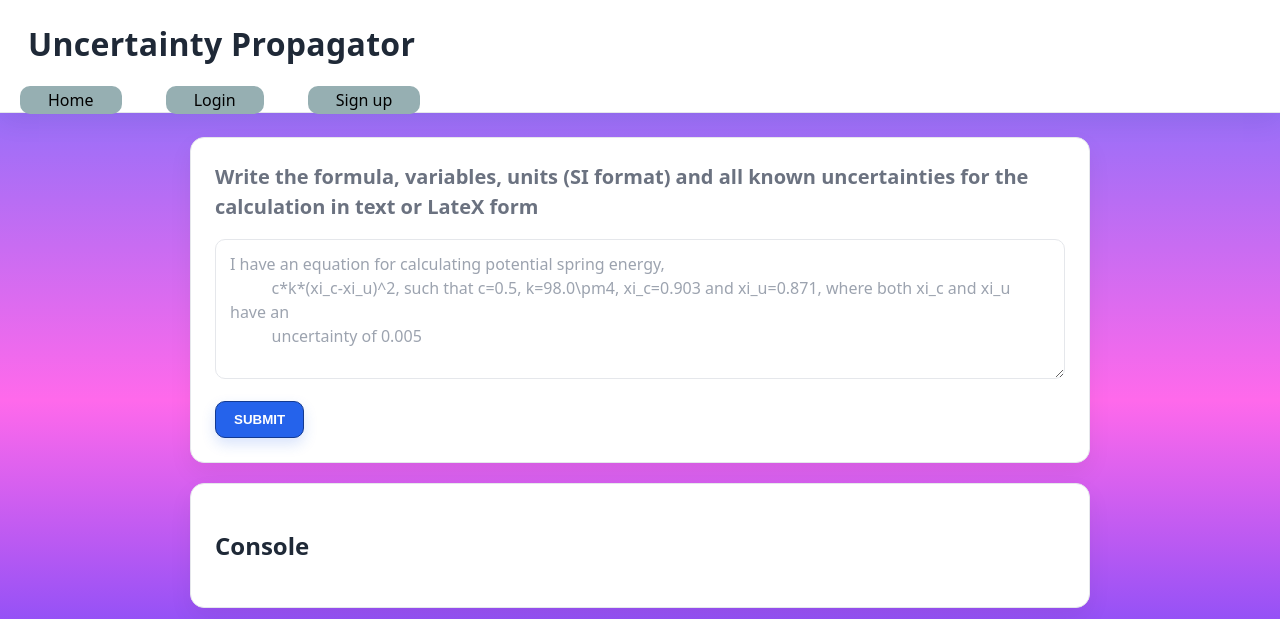
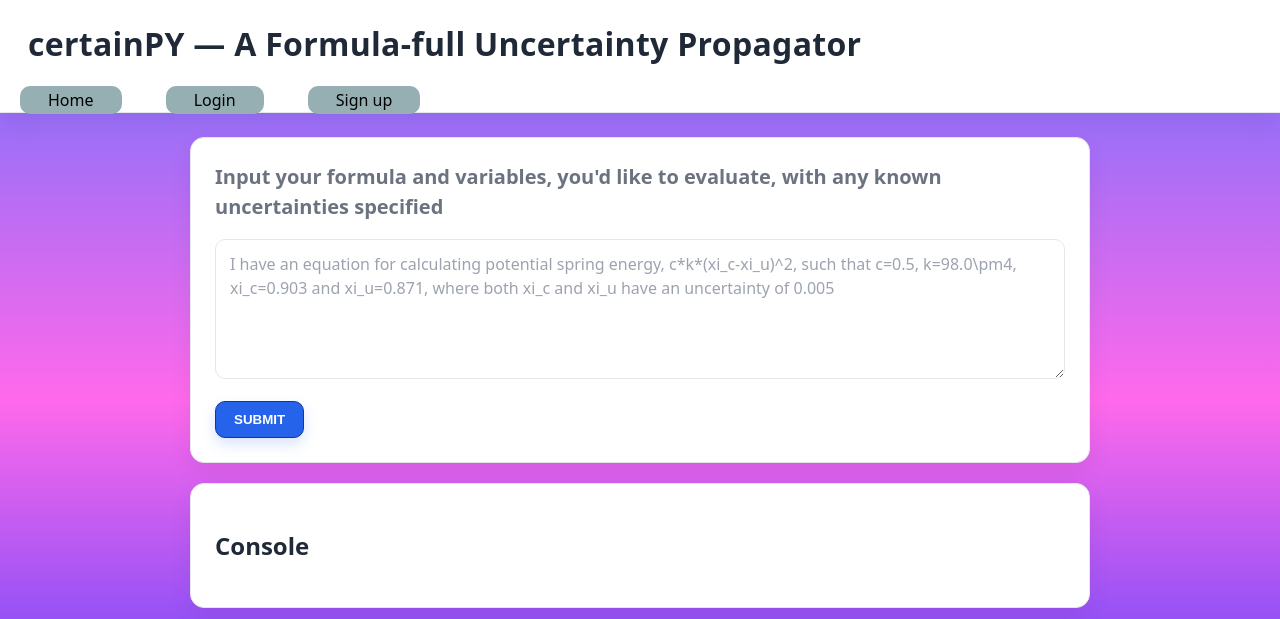
Before and after one commit to ImNotJahan/Emberhacks2025, a Flask app: page / in a window 1280 px wide. Shown: the top 619 px of the page. Run offline with Flask 3, Linux system fonts and the light colour scheme; parts of the project's set-up code (start-up, migrations or seed data) failed here and were passed over.

Commit message:
Refactoring, better labeling

```diff
--- a/static/script.js
+++ b/static/script.js
@@ -1,18 +1,16 @@
 const console_txt = document.getElementById("console");
 const responses   = document.getElementById("responses");
+const text_input  = document.getElementById("input");
 
 document.getElementById("Btn_input").addEventListener("click", async () => {
-  const input = document.getElementById("input").value;
-  isWaiting = false
-
-  document.getElementById("console").innerHTML = "Calculating...";
+  console_txt.innerHTML = "Calculating...";
   console_txt.style.color = "black";
 
   //Sends the input
   const response = await fetch("/getInput", {
     method: "POST",
     headers: { "Content-Type": "application/json" },
-    body: JSON.stringify({ text: input })
+    body: JSON.stringify({ text: text_input.value })
   });
   const data = await response.json();
 
@@ -25,9 +23,10 @@ document.getElementById("Btn_input").addEventListener("click", async () => {
     responses.style.display = "block";
   }
 
-  document.getElementById("sol").innerHTML = data.sol;//Prints out the values
-  document.getElementById("equ").innerHTML = data.equ;//Prints out the values
-  document.getElementById("val").innerHTML = data.val;//Prints out the values
-  document.getElementById("console").innerHTML = data.console;//Prints out the values
+  document.getElementById("sol").innerHTML     = data.sol; // display sequential solution
+  document.getElementById("equ").innerHTML     = data.equ; // display composite solution
+  document.getElementById("val").innerHTML     = data.val; // display result
+  document.getElementById("console").innerHTML = data.console; // update console
+
   console.log(data)
 });
--- a/templates/index.html
+++ b/templates/index.html
@@ -11,7 +11,7 @@
 </head>
 <body>
   <header>
-    <h1>Uncertainty Propagator</h1>
+    <h1>certainPY &mdash; A Formula-full Uncertainty Propagator</h1>
     <nav>
       <a href="\">Home</a>
       <a href="login">Login</a>
@@ -20,12 +20,10 @@
   </header>
   <main>
     <section id="inputs">
-      <h2>Write the formula, variables, units (SI format) and all known uncertainties for the calculation in text or LateX form</h2>
+      <h2>Input your formula and variables, you'd like to evaluate, with any known uncertainties specified</h2>
       <div class="column">
         <div>
-          <textarea id="input" placeholder="I have an equation for calculating potential spring energy,
-          c*k*(xi_c-xi_u)^2, such that c=0.5, k=98.0\pm4, xi_c=0.903 and xi_u=0.871, where both xi_c and xi_u have an
-          uncertainty of 0.005"></textarea>
+          <textarea id="input" placeholder="I have an equation for calculating potential spring energy, c*k*(xi_c-xi_u)^2, such that c=0.5, k=98.0\pm4, xi_c=0.903 and xi_u=0.871, where both xi_c and xi_u have an uncertainty of 0.005"></textarea>
         </div>
         <div>
           <button type = "submit" id="Btn_input">SUBMIT</button>
```
